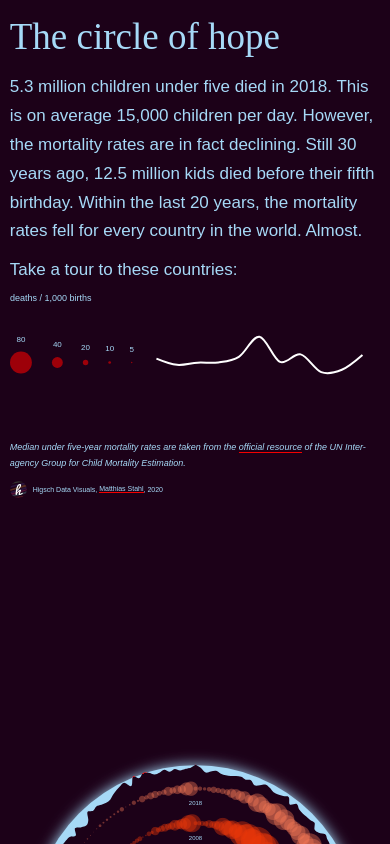
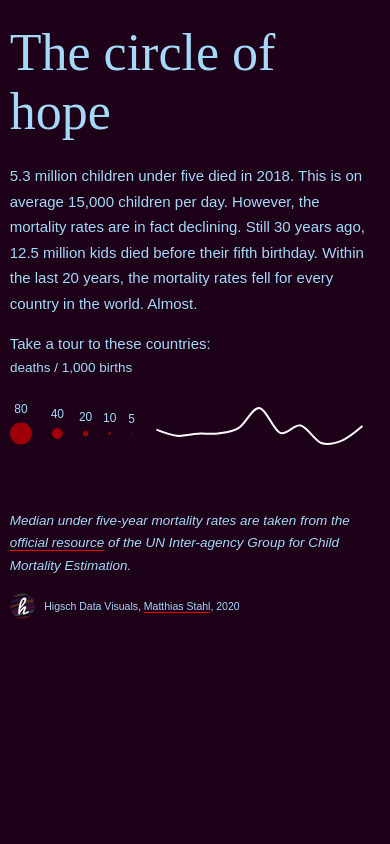
Before and after one commit to higsch/childhood-mortality, a Svelte app: page / in a window 390 px wide. Shown: the top 844 px of the page. Built offline with nearby package versions, Linux system fonts and the light colour scheme; a web font is replaced by a local one.

Commit message:
switched responsive strategy

```diff
--- a/public/global.css
+++ b/public/global.css
@@ -14,7 +14,7 @@ html, body {
 	width: 100%;
 	height: 100%;
 	font-family: 'Arial', sans-serif;
-	font-size: 10px;
+	font-size: 15px;
 	background-color: var(--dark);
 }
 
--- a/src/flower/Flower.svelte
+++ b/src/flower/Flower.svelte
@@ -120,25 +120,24 @@
   .info {
     display: flex;
     flex-direction: row;
+    flex-wrap: wrap;
     align-items: stretch;
+    justify-content: space-between;
 		width: 100%;
 		height: auto;
     color: var(--blue);
     font-family: Arial, sans-serif;
-    font-size: 1.1rem;
+  }
+
+  .info > div {
+    width: 47%;
+    height: 100%;
   }
 
   @media (max-width: 600px) {
-    .info {
-      flex-direction: column;
-      font-size: 1.7rem;
+    .info > div {
+      width: 100%;
     }
-  }
-
-  .info > div {
-    flex: 1;
-    width: 100%;
-    height: 100%;
   }
 
   .intro {
```
Also changed, not shown: public/build/bundle.css, public/build/bundle.js, 2 other files (tests, documents, lock files or other folders).
